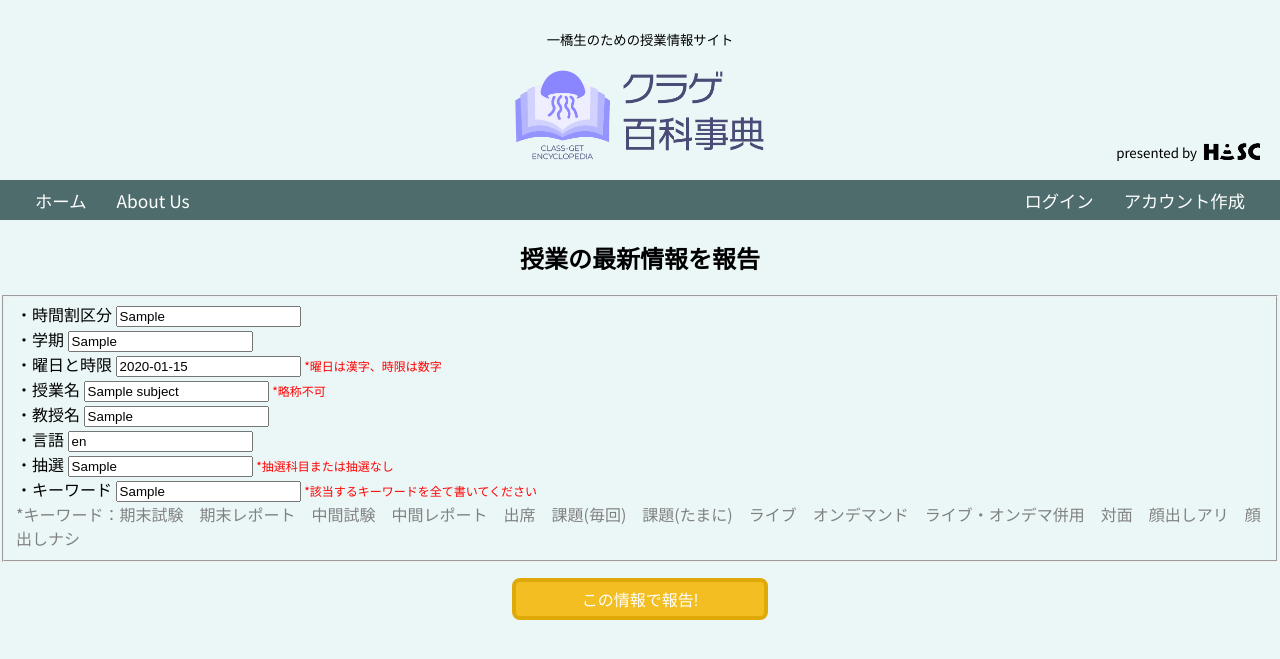
After one commit to diseungie/classget, a Flask app: page /report/1 in a window 1280 px wide. The commit adds this page. Shown: the top 659 px of the page. Run offline with Flask 2, Linux system fonts and the light colour scheme; tables that the repository leaves empty hold one stand-in row (values such as "Sample post"); parts of the project's set-up code (start-up, migrations or seed data) failed here and were passed over.

Commit message:
add report from user

```diff
--- a/classget/forms.py
+++ b/classget/forms.py
@@ -95,12 +95,12 @@ class SearchClassForm(FlaskForm):
 
 
 class UpdateClassForm(FlaskForm):
-    sort = StringField('時間割区分', validators=[DataRequired(), Length(max=20)])
-    term = StringField('学期', validators=[DataRequired(), Length(max=20)])
-    time = StringField('曜日と時限', validators=[DataRequired(), Length(max=20)])
-    name = StringField('授業名', validators=[DataRequired(), Length(max=50)])
-    teacher = StringField('教授名', validators=[DataRequired(), Length(max=50)])
-    language = StringField('言語', validators=[DataRequired(), Length(max=10)])
-    draw = StringField('抽選', validators=[DataRequired(), Length(max=10)])
-    keyword = StringField('キーワード', validators=[DataRequired(), Length(max=200)])
+    sort = StringField('・時間割区分', validators=[DataRequired(), Length(max=20)])
+    term = StringField('・学期', validators=[DataRequired(), Length(max=20)])
+    time = StringField('・曜日と時限', validators=[DataRequired(), Length(max=20)])
+    name = StringField('・授業名', validators=[DataRequired(), Length(max=50)])
+    teacher = StringField('・教授名', validators=[DataRequired(), Length(max=50)])
+    language = StringField('・言語', validators=[DataRequired(), Length(max=10)])
+    draw = StringField('・抽選', validators=[DataRequired(), Length(max=10)])
+    keyword = StringField('・キーワード', validators=[DataRequired(), Length(max=200)])
     submit = SubmitField('授業情報修正')
--- a/classget/routes.py
+++ b/classget/routes.py
@@ -6,6 +6,11 @@ from classget.models import User, Subject, Review, Like, get_count
 from flask_login import login_user, current_user, logout_user, login_required
 from sqlalchemy import or_
 import random
+import smtplib
+from email.mime.multipart import MIMEMultipart
+from email.mime.base import MIMEBase
+from email.mime.text import MIMEText
+from email import encoders
 
 
 @app.route("/", methods=["GET", "POST"])
@@ -192,11 +197,11 @@ def typeresult():
     type_eco = get_count(User.query.filter_by(type=current_user.type, faculty='経済学部'))
     type_law = get_count(User.query.filter_by(type=current_user.type, faculty='法学部'))
     type_soc = get_count(User.query.filter_by(type=current_user.type, faculty='社会学部'))
-    type_proportion = (type_number/user_number)*100
-    com_proportion = (type_com/type_number)*100
-    eco_proportion = (type_eco / type_number) * 100
-    law_proportion = (type_law / type_number) * 100
-    soc_proportion = (type_soc / type_number) * 100
+    type_proportion = "{:.1f}".format((type_number/user_number)*100)
+    com_proportion = "{:.1f}".format((type_com/type_number)*100)
+    eco_proportion = "{:.1f}".format((type_eco / type_number) * 100)
+    law_proportion = "{:.1f}".format((type_law / type_number) * 100)
+    soc_proportion = "{:.1f}".format((type_soc / type_number) * 100)
     return render_template('typeresult.html', recommended_subjects=recommended_subjects, type_pp=type_proportion,
                            com_pp=com_proportion, eco_pp=eco_proportion, law_pp=law_proportion, soc_pp=soc_proportion)
 
@@ -276,19 +281,19 @@ def like():
 @app.route("/updateclass/<int:subject_id>", methods=["GET", "POST"])
 def updateclass(subject_id):
     # UserIDが「admin」の場合だけ
-    if current_user.iduser == 'admin':
+    if current_user.is_authenticated and current_user.iduser == 'admin':
         subject = Subject.query.get_or_404(subject_id)
         form = UpdateClassForm()
         # 修正フォームが提出されたら、DBに適用する
         if form.validate_on_submit():
-            subject.sort=form.sort.data
-            subject.term=form.term.data
-            subject.time=form.time.data
-            subject.name=form.name.data
-            subject.teacher=form.teacher.data
-            subject.language=form.language.data
-            subject.draw=form.draw.data
-            subject.keyword=form.keyword.data
+            subject.sort = form.sort.data
+            subject.term = form.term.data
+            subject.time = form.time.data
+            subject.name = form.name.data
+            subject.teacher = form.teacher.data
+            subject.language = form.language.data
+            subject.draw = form.draw.data
+            subject.keyword = form.keyword.data
             db.session.commit()
             return redirect(url_for('classinfo', subject_id=subject_id))
         # ページを開いたら既存の情報がすでに入っている
@@ -309,7 +314,7 @@ def updateclass(subject_id):
 @app.route("/createclass", methods=["GET", "POST"])
 def createclass():
     form = UpdateClassForm()
-    if current_user.iduser == 'admin':
+    if current_user.is_authenticated and current_user.iduser == 'admin':
         if form.validate_on_submit():
             new_subject = Subject(sort=form.sort.data, term=form.term.data, time=form.time.data, name=form.name.data,
                                   teacher=form.teacher.data, language=form.language.data, draw=form.draw.data,
@@ -321,3 +326,52 @@ def createclass():
         return 'access denied'
 
     return render_template('createclass.html', form=form)
+
+
+@app.route("/report/<int:subject_id>", methods=["GET", "POST"])
+def report(subject_id):
+    subject = Subject.query.get_or_404(subject_id)
+    form = UpdateClassForm()
+    if form.validate_on_submit():
+        # 送信者情報
+        sender = "machikado.cookingclass@gmail.com"
+        sender_password = "hxvgufhczdlwzuao"
+        # メールサーバーにログイン
+        s = smtplib.SMTP_SSL('smtp.gmail.com')
+        s.login(sender, sender_password)
+        # 宛名
+        receiver = "hit.classget@gmail.com"
+        # メール送信情報
+        msg = MIMEMultipart('alternative')
+        msg['Subject'] = "ユーザーからの授業情報修正の報告"
+        msg['From'] = sender
+        msg['To'] = receiver
+        # メール本文
+        content = f'''
+        ・開講区分：{form.sort.data}
+        ・学期：{form.term.data}
+        ・曜日時限：{form.time.data}
+        ・授業名：{form.name.data}
+        ・教授名：{form.teacher.data}
+        ・言語：{form.language.data}
+        ・抽選：{form.draw.data}
+        ・キーワード：{form.keyword.data}
+        '''
+        part2 = MIMEText(content, 'plain')
+        msg.attach(part2)
+        # メール送信、サーバーを閉じる
+        s.sendmail(sender, receiver, msg.as_string())
+        s.quit()
+        return render_template('report_complete.html')
+
+    # ページを開いたら既存の情報がすでに入っている
+    elif request.method == 'GET':
+        form.sort.data = subject.sort
+        form.term.data = subject.term
+        form.time.data = subject.time
+        form.name.data = subject.name
+        form.teacher.data = subject.teacher
+        form.language.data = subject.language
+        form.draw.data = subject.draw
+        form.keyword.data = subject.keyword
+    return render_template('report.html', subject=subject, form=form)
--- a/classget/static/css/updateclass.css
+++ b/classget/static/css/updateclass.css
@@ -2,3 +2,29 @@
     color: #ff0000;
     font-size: 12px;
 }
+
+.keywords{
+    color: rgb(128,128,128);
+}
+
+h1{
+    text-align: center;
+}
+
+h2{
+    text-align: center;
+}
+
+input.submit_button{
+    text-align: center;
+    color: white;
+    background-color: rgb(242,190,33);
+    font-size: 1rem;
+    padding: 0.3rem 0.7rem;
+    border:  rgb(223 170 9) 4px solid;
+    border-radius: 1vh;
+    margin-top: 1rem;
+    width: 20%;
+    margin-left: 40%;
+    margin-right: 40%;
+}
--- a/classget/static/js/like_button.js
+++ b/classget/static/js/like_button.js
@@ -1,7 +1,6 @@
 $(document).ready(function() {
 
-
-    $(document).on('click', ".user_like_button", function(event) {
+    $(document).on('click', '.user_like_button', function(event) {
 
         event.preventDefault();
 
--- /dev/null
+++ b/classget/templates/report.html
@@ -0,0 +1,75 @@
+{% extends 'layout.html' %}
+
+{% block stylesheet %}
+<!-- ここにCSSファイルをリンクする -->
+<link rel="stylesheet" href="{{ url_for('static', filename='css/updateclass.css') }}" type="text/css">
+{% endblock %}
+
+{% block contents %}
+
+    <form method="POST" action="">
+            {{ form.hidden_tag() }}
+            <h2>授業の最新情報を報告</h2>
+            <fieldset>
+                <!--       sort         -->
+                <div class="sort">
+                    {{ form.sort.label }}
+                    {{ form.sort }}
+                </div>
+
+                <!--       term         -->
+                <div class="term">
+                    {{ form.term.label }}
+                    {{ form.term }}
+                </div>
+
+                <!--       time         -->
+                <div class="time">
+                    {{ form.time.label }}
+                    {{ form.time }}
+                    <span class="warning">*曜日は漢字、時限は数字</span>
+                </div>
+
+                <!--       name         -->
+                <div class="name">
+                    {{ form.name.label }}
+                    {{ form.name }}
+                    <span class="warning">*略称不可</span>
+                </div>
+
+                <!--       teacher         -->
+                <div class="teacher">
+                    {{ form.teacher.label }}
+                    {{ form.teacher }}
+                </div>
+
+                <!--       language         -->
+                <div class="language">
+                    {{ form.language.label }}
+                    {{ form.language }}
+                </div>
+
+                <!--       draw         -->
+                <div class="draw">
+                    {{ form.draw.label }}
+                    {{ form.draw }}
+                    <span class="warning">*抽選科目または抽選なし</span>
+                </div>
+
+                <!--       keyword         -->
+                <div class="keyword">
+                    {{ form.keyword.label }}
+                    {{ form.keyword }}
+                    <span class="warning">*該当するキーワードを全て書いてください</span>
+                    <div class="keywords">*キーワード：期末試験　期末レポート　中間試験　中間レポート　出席　課題(毎回)　課題(たまに)　ライブ　オンデマンド　ライブ・オンデマ併用　対面　顔出しアリ　顔出しナシ</div>
+                </div>
+
+            </fieldset>
+
+            <!--     submit       -->
+            <div class="submit_button">
+                {{ form.submit(class="submit_button", value="この情報で報告!") }}
+            </div>
+        </form>
+
+{% endblock %}
```
Also changed, not shown: classget/static/css/classinfo.css (+14 -0 lines), classget/templates/classinfo.html (+25 -7 lines), classget/templates/report_complete.html (added, +12 -0 lines).
